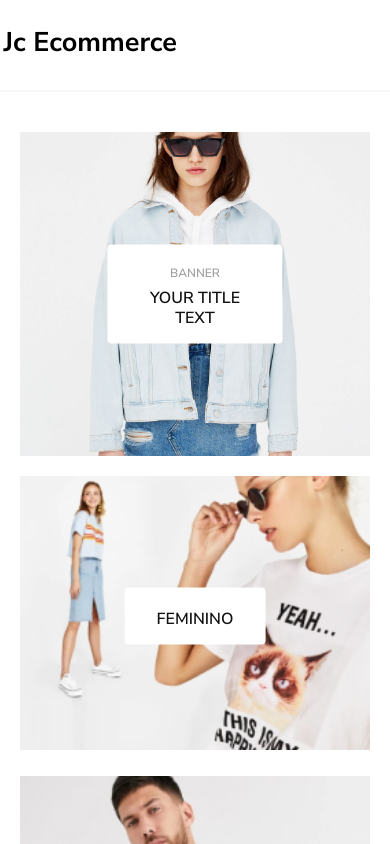
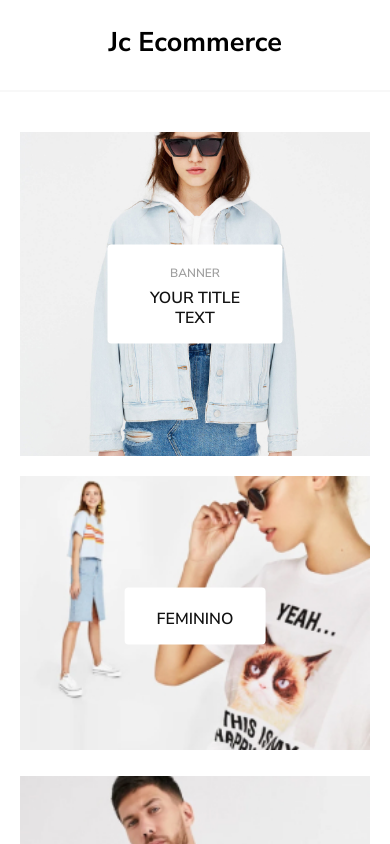
Before and after one commit to JulioCout/vue-ecommerce, a Vue app: page / in a window 390 px wide. Shown: the top 844 px of the page. Built offline with nearby package versions, Linux system fonts and the light colour scheme.

Commit message:
minor css adjustments

```diff
--- a/src/components/CategoryHeader.vue
+++ b/src/components/CategoryHeader.vue
@@ -55,8 +55,8 @@ const activeIndex = ref(0)
     }
     .tab {
       font-weight: 600;
-      font-size: 12px;
-      line-height: 13px;
+      font-size: 13px;
+      line-height: 14px;
       opacity: 0.6;
       transition: 0.3s;
       cursor: pointer;
--- a/src/components/FooterComponent.vue
+++ b/src/components/FooterComponent.vue
@@ -174,6 +174,7 @@
 }
 
 .footer-links {
+  background: linear-gradient(180deg, #DCDBDB 0%, #F3F2F2 100%);
     .links-wrapper {
         padding: 40px 0px;
         display: grid;
@@ -187,6 +188,9 @@
 
 
         .links {
+          @media(max-width: 969px) {
+            margin-bottom: 20px;
+          }
             h3 {
                 font-weight: 600;
                 font-size: 16px;
--- a/src/components/HeaderComponent.vue
+++ b/src/components/HeaderComponent.vue
@@ -67,14 +67,15 @@ nav {
     max-width: calc(1440px - 170px);
     width: 100%;
     margin: auto;
+    @media(max-width: 1000px){
+      justify-content: center;
+    }
 
     .logo{
       img{
         height: 50px;
       }
-      @media(max-width: 1000px){
-          align-self: center;
-        }
+
     }
 
     .links {
@@ -99,7 +100,7 @@ nav {
     .icons{
       display: flex;
       align-items: center;
-      @media(max-width: 1000px){
+      @media(max-width: 1045px){
           display: none;
       }
 
```
